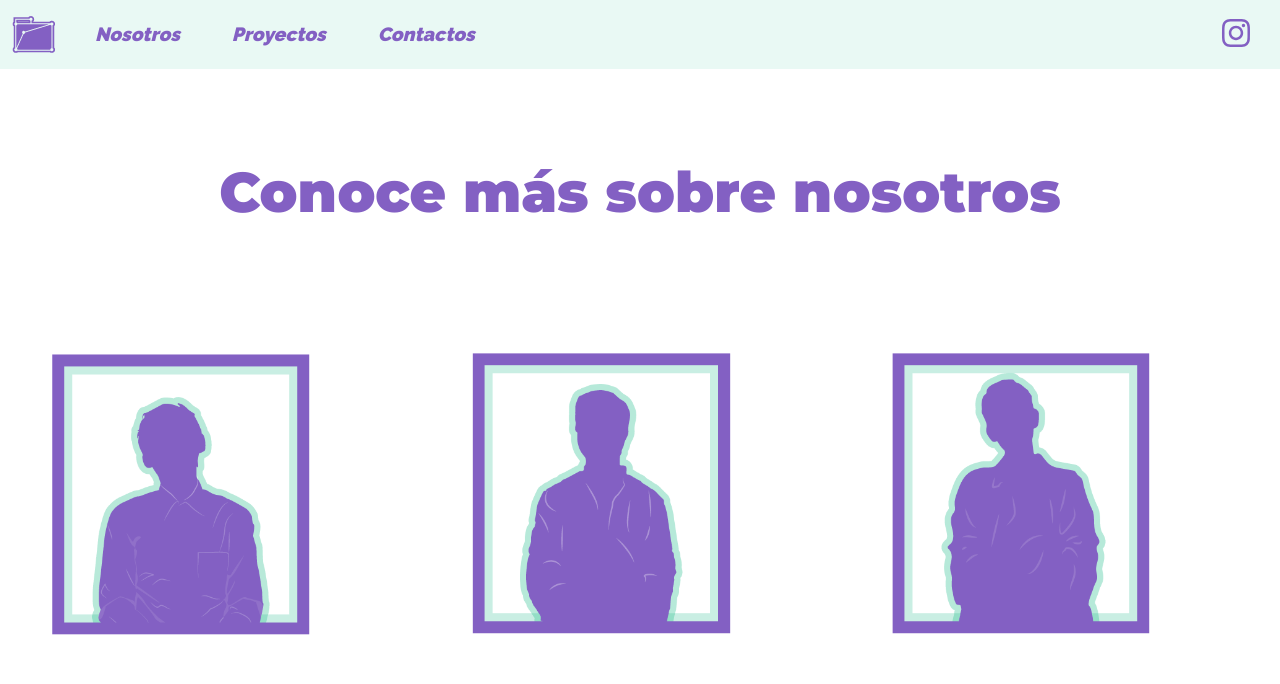
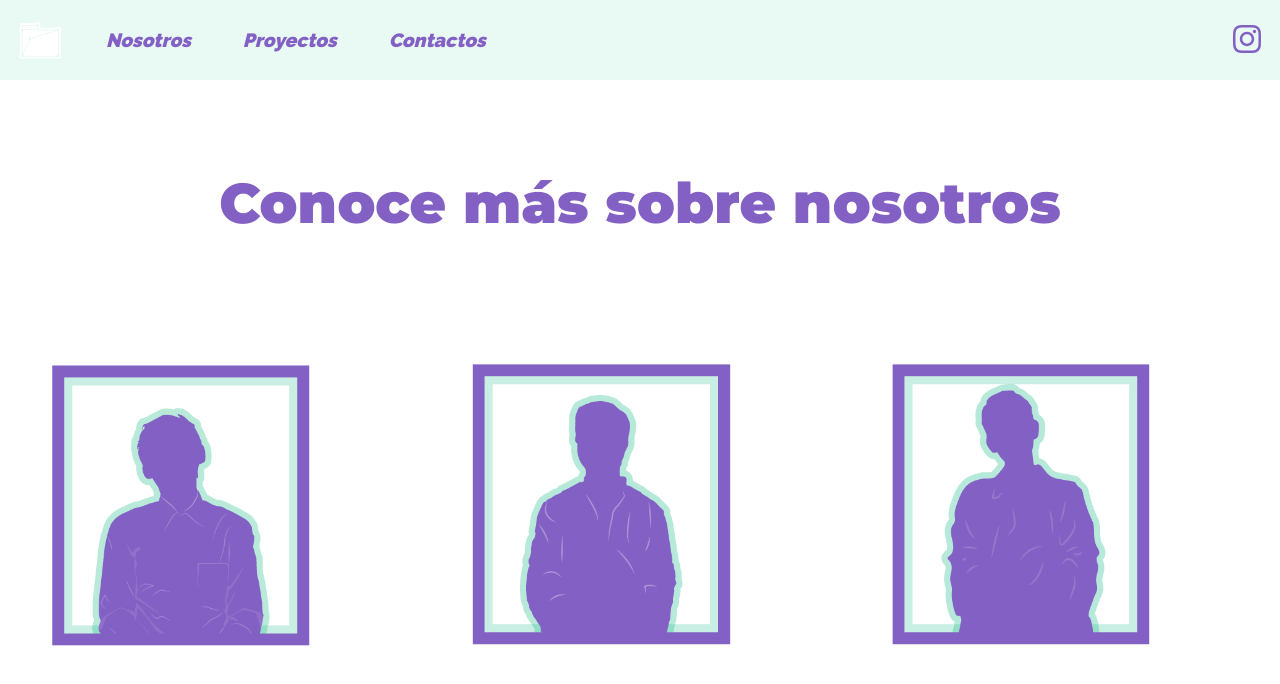
Before and after one commit to JosueTesorero/NoTanCreativo, a plain HTML site: page Nosotros.html in a window 1280 px wide. Shown: the top 684 px of the page. Drawn offline with nearby package versions, Linux system fonts and the light colour scheme; a script that the page names is missing.

Commit message:
Update Nosotros.html

```diff
--- a/Nosotros.html
+++ b/Nosotros.html
@@ -29,8 +29,8 @@
 
 <body>
     <section id="P1">
-        <nav class="navbar navbar-expand-lg">
-            <a href="Indexx.html"><img src="Images/iconlila.png" alt="NoTanCreativo" class="mkdd-head-logo"></a>            <button class="navbar-toggler" type="button" data-toggle="collapse" data-target="#navbarNav" aria-controls="navbarNav" aria-expanded="false" aria-label="Toggle navigation">
+     <nav class="navbar navbar-expand-lg">
+            <a href="Indexx.html"><img src="Images/icon.png" alt="NoTanCreativo" class="mkdd-head-logo"></a>            <button class="navbar-toggler" type="button" data-toggle="collapse" data-target="#navbarNav" aria-controls="navbarNav" aria-expanded="false" aria-label="Toggle navigation">
               <span class="navbar-toggler-icon"></span>
             </button>
             <div class="collapse navbar-collapse" id="navbarNav">
```
